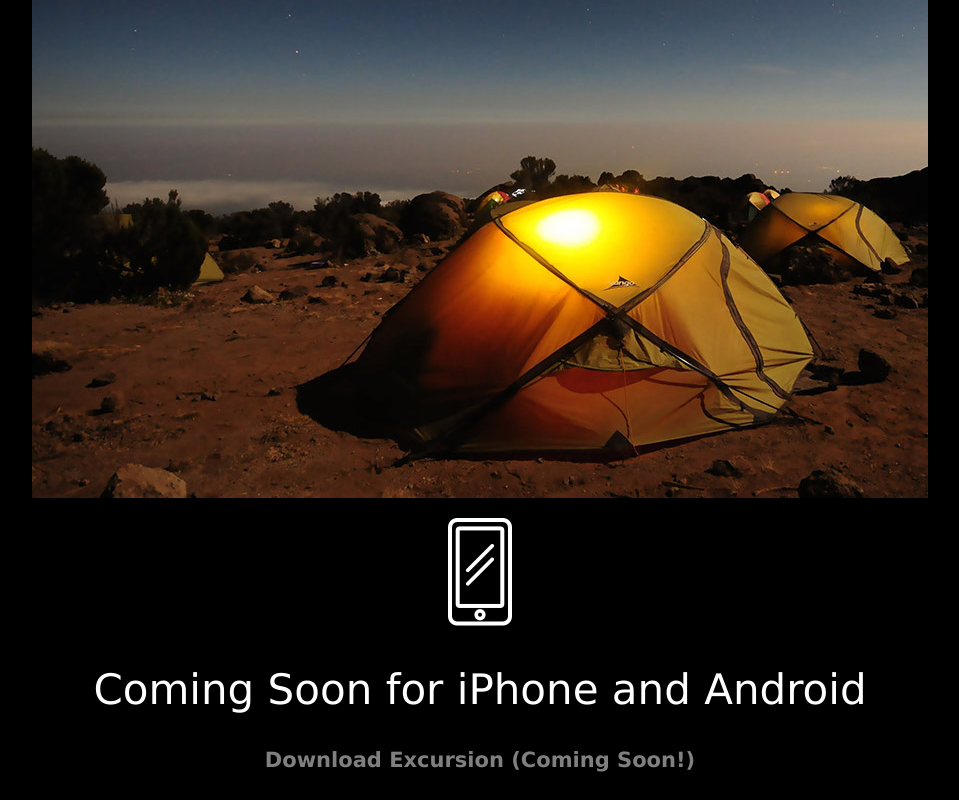
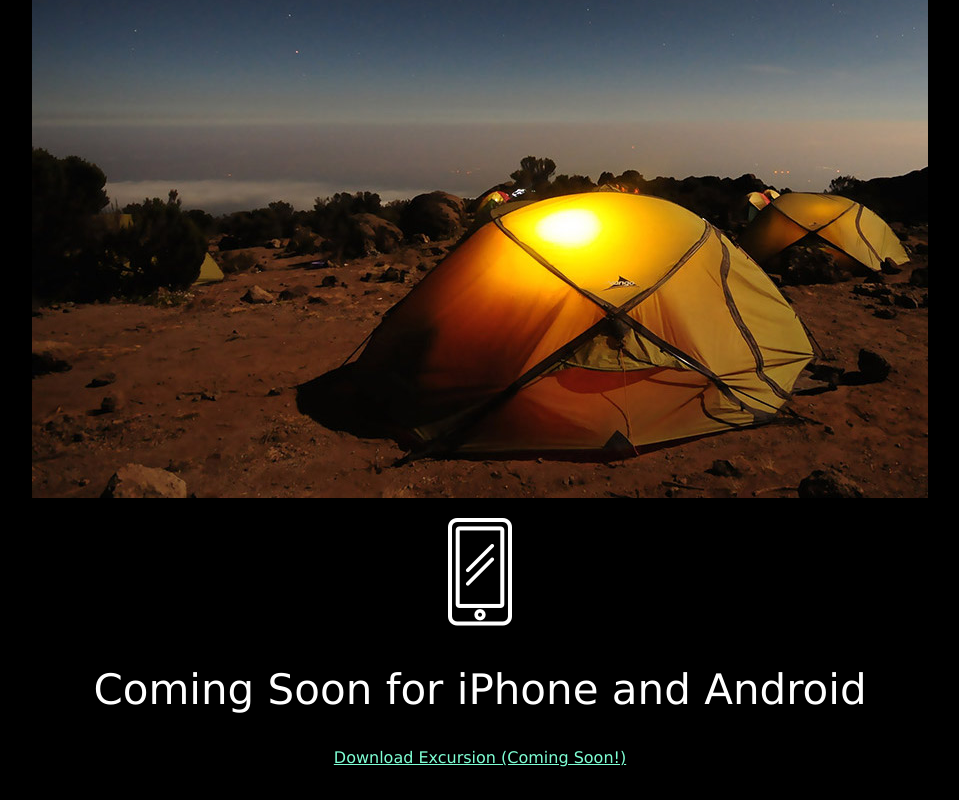
Before and after one commit to J-A-Davis-88/excursion, a plain HTML site: page index.html in a window 1280 px wide. Shown: the part 514-1314 px from the top of the page, without its empty margins (160-1119 px from the left). Drawn offline with Linux system fonts and the light colour scheme.

Commit message:
Added link

```diff
--- a/index.html
+++ b/index.html
@@ -18,6 +18,6 @@
         <p><img src="resources/images/camp.jpg"></p>
         <p><img src="resources/images/phone.png"></p>
         <h2 class="header--secondary">Coming Soon for iPhone and Android</h2>
-        <h4 class="header--sub-header">Download Excursion (Coming Soon!)</h4>
+        <p><a class="link--cta" href="#">Download Excursion (Coming Soon!)</a></p>
     </body>
 </html>
```
